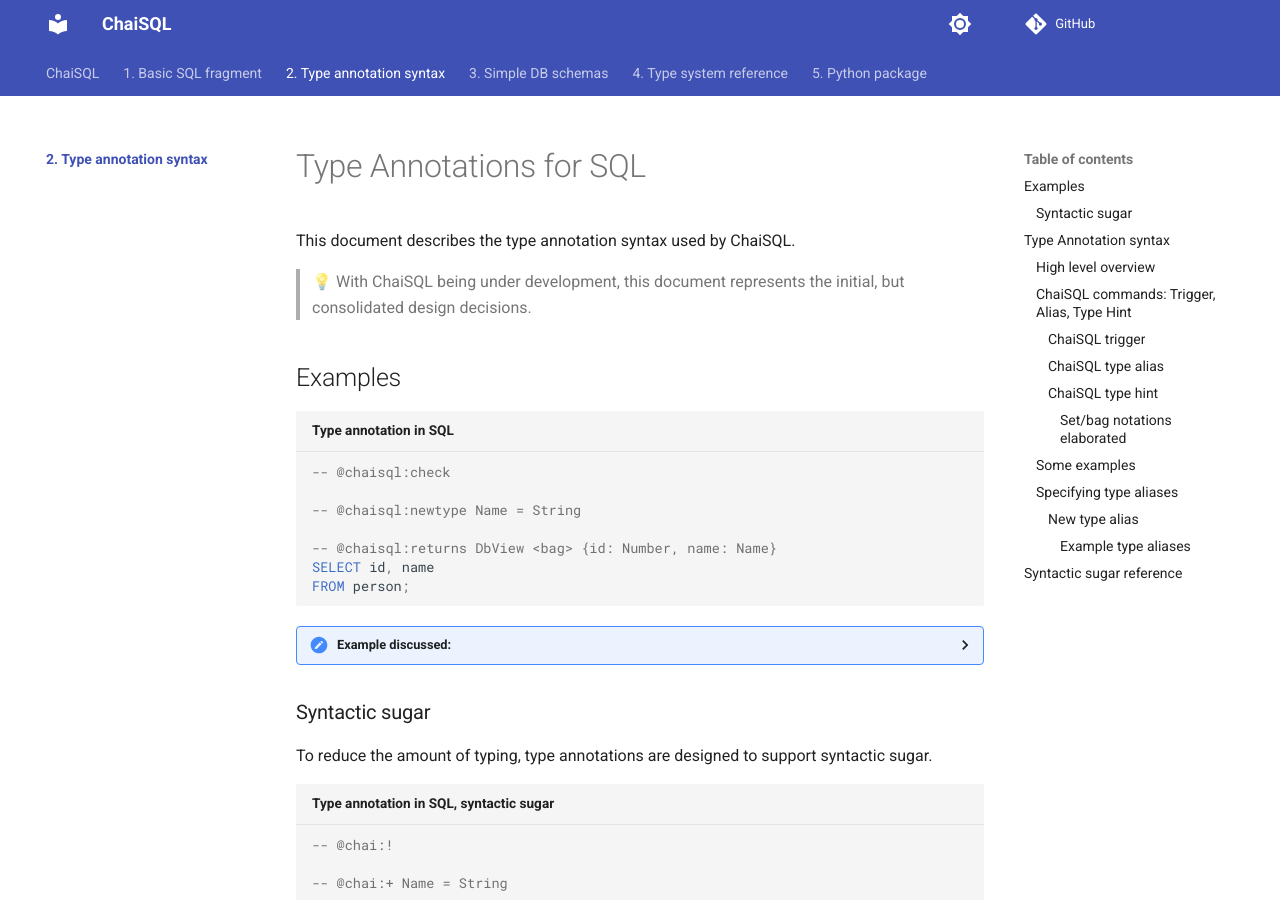
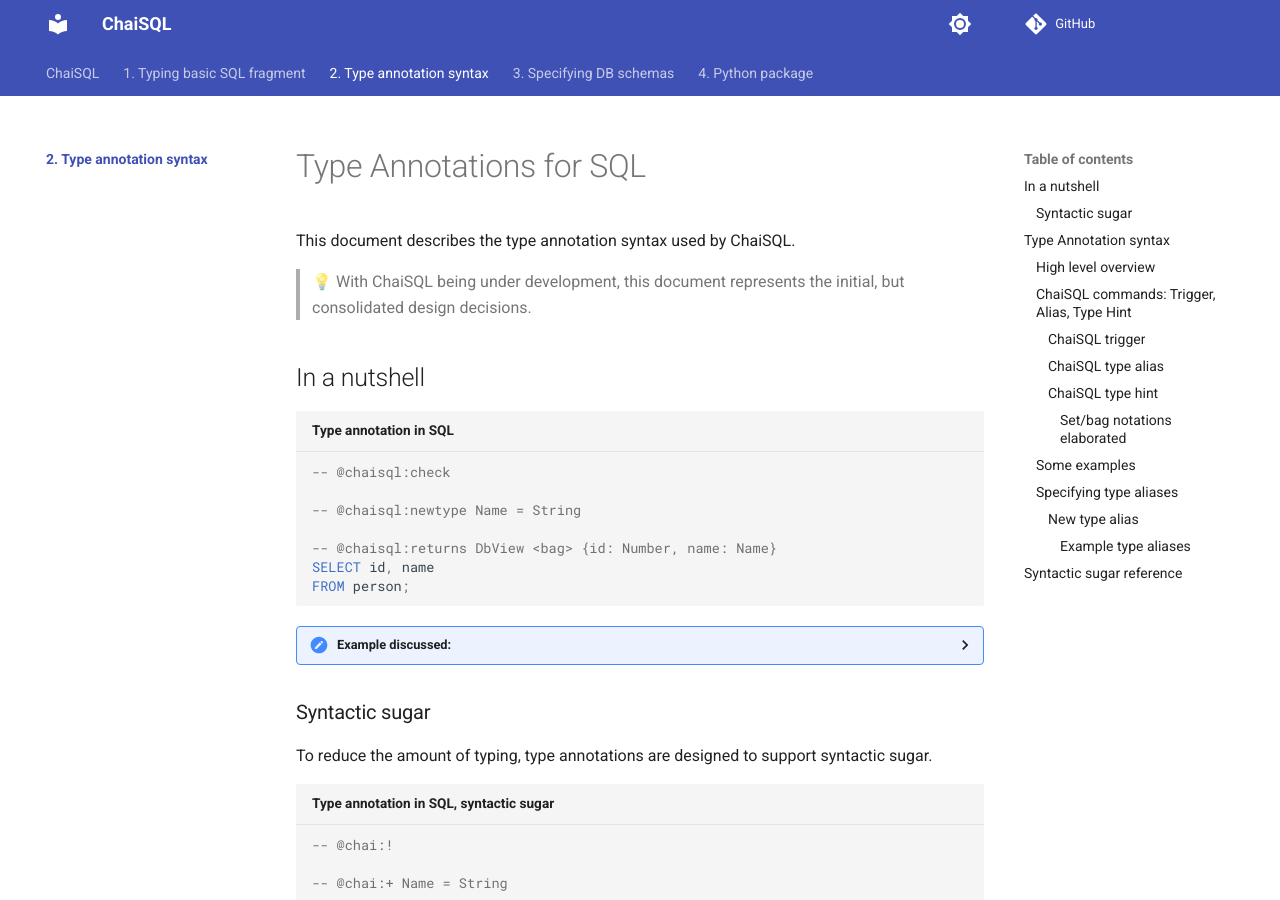
Before and after one commit to dee-me-tree-or-love/chai_sql, an MkDocs documentation site: the page built from docs/src/2.-Type-annotation-syntax/index.md, in a window 1280 px wide and 900 px high. Built offline with MkDocs 1.6.1 and Material for MkDocs 9.7.7, drawn with Linux system fonts in a browser that asks for light colours; comment, search, counter and statistics services are not loaded.

Commit message:
chore: rearrange documentation

````diff
--- a/docs/src/2.-Type-annotation-syntax/index.md
+++ b/docs/src/2.-Type-annotation-syntax/index.md
@@ -5,7 +5,7 @@
 > 💡 With ChaiSQL being under development, this document represents the
 > initial, but consolidated design decisions.
 
-## Examples
+## In a nutshell
 
 ```sql  title="Type annotation in SQL"
 -- @chaisql:check
@@ -51,6 +51,8 @@
 ```
 
 > Full syntactic sugar reference is available [below](#syntactic-sugar-reference).
+
+---
 
 ## Type Annotation syntax
 
--- a/docs/src/3.-Simple-DB-schemas/index.md
+++ b/docs/src/3.-Specifying-DB-schemas/index.md
@@ -1,5 +1,5 @@
 ---
-title: Simple DB schemas
+title: Specifying DB schemas
 ...
 
 # Simple DB schema for ChaiSQL
````
Also changed, not shown: docs/src/.skip-3.-Type-system-reference/index.md (renamed from docs/src/4.-Type-system-reference/index.md, +1 -0 lines), docs/src/1.-Typing-basic-SQL-fragment/index.md (renamed from docs/src/1.-Basic-SQL-fragment/index.md), docs/src/4.-Python-package/index.md (renamed from docs/src/5.-Python-package/index.md), 3 other files.
